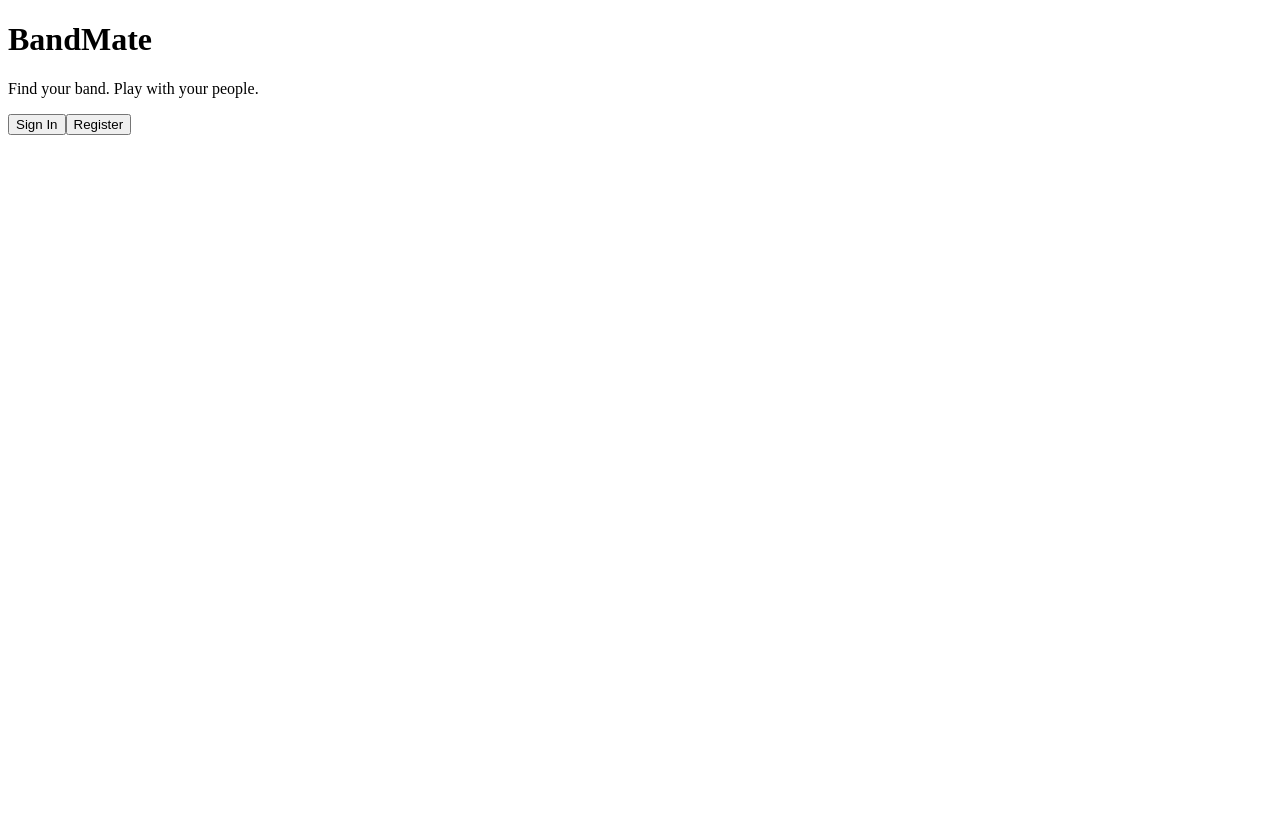
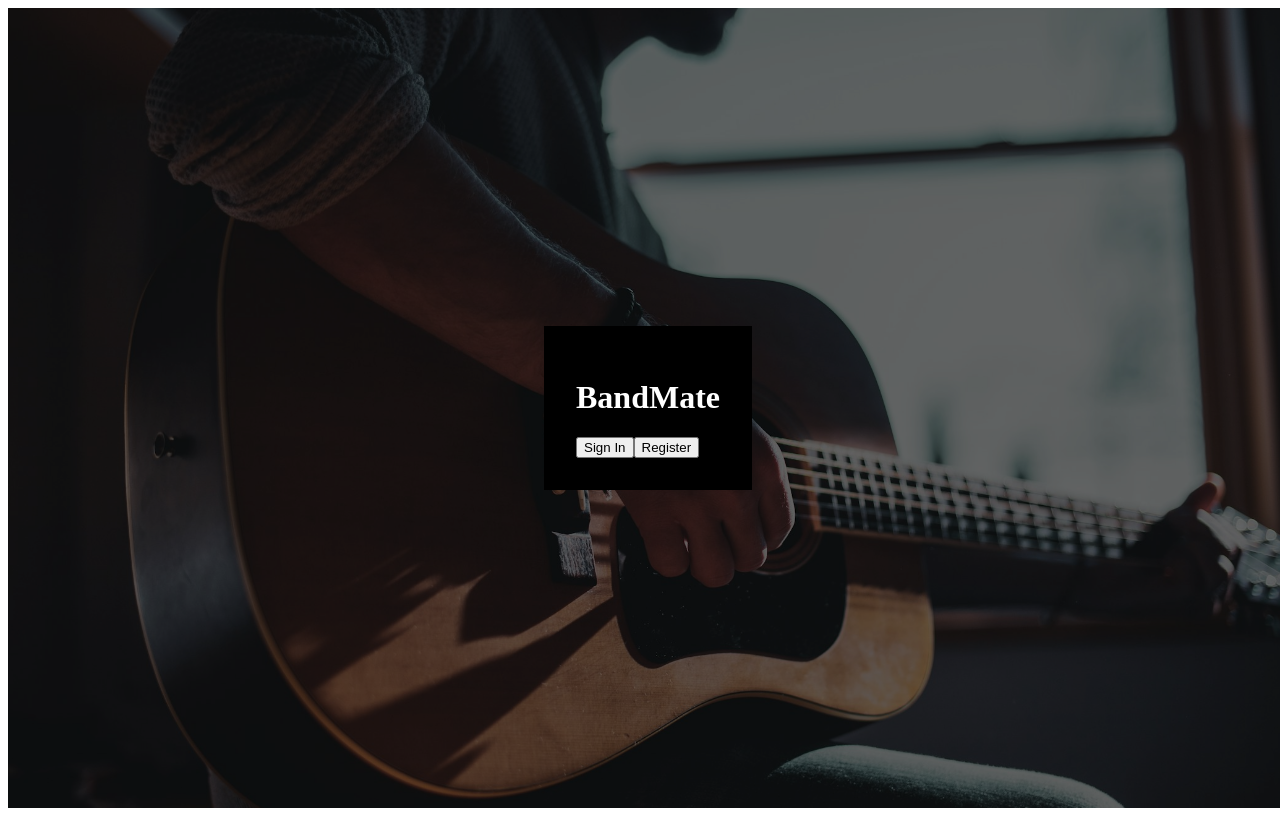
Before and after one commit to mejiasergio2002-max/BandMate, a Next.js app: page / in a window 1280 px wide. Built offline with nearby package versions, Linux system fonts and the light colour scheme.

Commit message:
Fix blank homepage and restore landing

```diff
--- a/app/layout.tsx
+++ b/app/layout.tsx
@@ -1,20 +1,9 @@
 import './globals.css';
 
-export const metadata = {
-  title: 'BandMate',
-  description: 'Find your band. Play with your people.',
-};
-
-export default function RootLayout({
-  children,
-}: {
-  children: React.ReactNode;
-}) {
+export default function RootLayout({ children }: { children: React.ReactNode }) {
   return (
     <html lang="en">
-      <body className="min-h-screen">
-        {children}
-      </body>
+      <body>{children}</body>
     </html>
   );
 }
--- a/app/page.tsx
+++ b/app/page.tsx
@@ -1,62 +1,42 @@
 'use client';
 
-import { useState } from 'react';
-import { useRouter } from 'next/navigation';
-
-export default function LandingPage() {
-  const router = useRouter();
-  const [loading, setLoading] = useState(false);
-
-  const handleRegister = () => {
-    setLoading(true);
-    // TEMP: simulate success
-    setTimeout(() => {
-      router.push('/feed');
-    }, 800);
-  };
-
-  const handleSignIn = () => {
-    router.push('/feed');
-  };
-
+export default function Page() {
   return (
-    <div className="relative min-h-screen w-full overflow-hidden">
-      {/* Background Image Layer - Absolute z-0 */}
-      <div
-        className="absolute inset-0 bg-cover bg-center z-0"
-        style={{ backgroundImage: "url('/landing.jpg')" }}
+    <div style={{ width: '100vw', height: '100vh', position: 'relative' }}>
+      <img
+        src="/landing.jpg"
+        alt="Landing"
+        style={{
+          position: 'absolute',
+          inset: 0,
+          width: '100%',
+          height: '100%',
+          objectFit: 'cover',
+        }}
       />
 
-      {/* Dark Overlay Layer - Absolute z-10 */}
-      <div className="absolute inset-0 bg-black/60 z-10" />
+      <div
+        style={{
+          position: 'absolute',
+          inset: 0,
+          background: 'rgba(0,0,0,0.6)',
+        }}
+      />
 
-      {/* Content Layer - Relative z-20 with Flex Centering */}
-      <div className="relative z-20 min-h-screen flex items-center justify-center">
-        {/* Auth Card */}
-        <div className="w-full max-w-[360px] p-8 rounded-2xl bg-white/10 backdrop-blur-md border border-white/20 text-center shadow-2xl mx-4">
-          <h1 className="text-4xl font-serif text-white mb-2 tracking-wide">
-            BandMate
-          </h1>
-          <p className="text-sm text-gray-200 mb-8 font-light">
-            Find your band. Play with your people.
-          </p>
-
-          <div className="space-y-4">
-            <button
-              onClick={handleSignIn}
-              className="w-full bg-white text-black py-3 rounded-lg font-medium hover:bg-gray-100 transition-colors duration-200"
-            >
-              Sign In
-            </button>
-
-            <button
-              onClick={handleRegister}
-              disabled={loading}
-              className="w-full bg-white text-black py-3 rounded-lg font-medium hover:bg-gray-100 transition-colors duration-200 disabled:opacity-70"
-            >
-              {loading ? 'Creating account...' : 'Register'}
-            </button>
-          </div>
+      <div
+        style={{
+          position: 'relative',
+          zIndex: 1,
+          height: '100%',
+          display: 'flex',
+          alignItems: 'center',
+          justifyContent: 'center',
+        }}
+      >
+        <div style={{ background: '#000', padding: 32, color: '#fff' }}>
+          <h1>BandMate</h1>
+          <button>Sign In</button>
+          <button>Register</button>
         </div>
       </div>
     </div>
```
